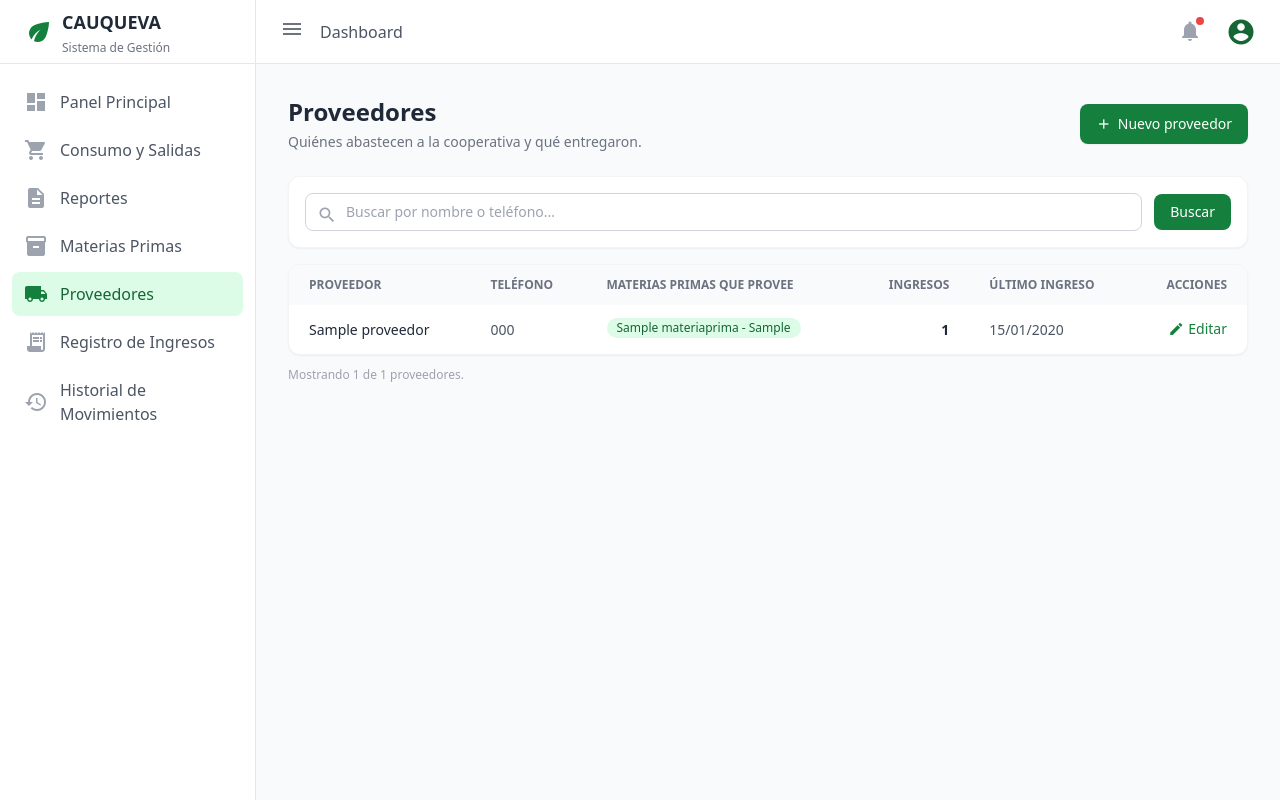
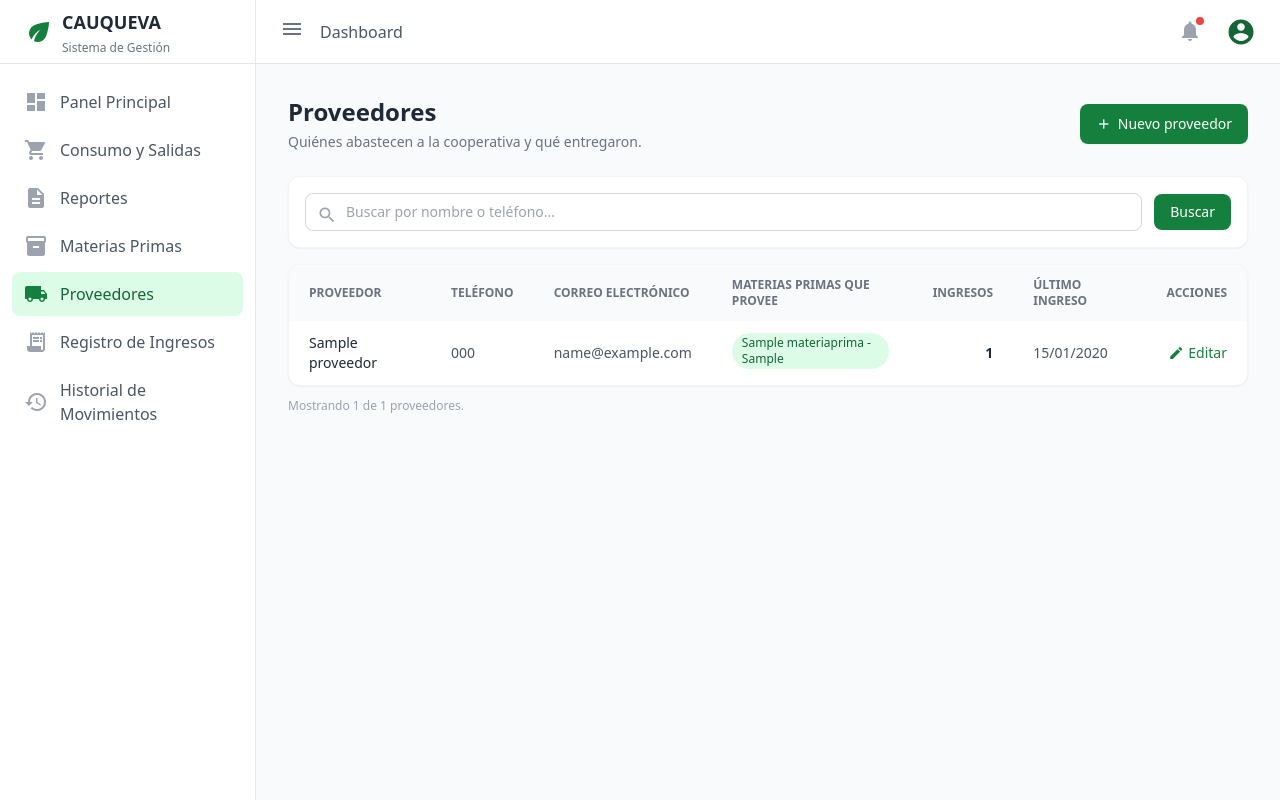
Before and after one commit to lamascristian-wq/Cauqueva, a Django app: page /proveedores/ in a window 1280 px wide. Run offline with Django 4.2, Linux system fonts and the light colour scheme; a user stored in the database is signed in; tables that the repository leaves empty hold one stand-in row (values such as "Sample post"); some libraries are stand-ins or nearby versions.

Commit message:
Agrega correo electronico a listado de proveedores

```diff
--- a/inventario/templates/inventario/proveedores.html
+++ b/inventario/templates/inventario/proveedores.html
@@ -31,6 +31,7 @@
                     <tr>
                         <th class="px-5 py-3 font-semibold">Proveedor</th>
                         <th class="px-5 py-3 font-semibold">Teléfono</th>
+                        <th class="px-5 py-3 font-semibold">Correo electrónico</th>
                         <th class="px-5 py-3 font-semibold">Materias primas que provee</th>
                         <th class="px-5 py-3 font-semibold text-right">Ingresos</th>
                         <th class="px-5 py-3 font-semibold">Último ingreso</th>
@@ -43,6 +44,15 @@
                         <td class="px-5 py-3 font-medium text-gray-800">{{ p.nombre }}</td>
                         <td class="px-5 py-3 text-gray-600">
                             {% if p.telefono %}<a href="tel:{{ p.telefono }}" class="hover:text-green-700">{{ p.telefono }}</a>{% else %}—{% endif %}
+                        </td>
+                        <td class="px-5 py-3 text-gray-600">
+                            {% if p.email %}
+                                <a href="mailto:{{ p.email }}" class="hover:text-green-700">
+                                    {{ p.email }}
+                                </a>
+                            {% else %}
+                                <span class="text-gray-400">Sin correo</span>
+                            {% endif %}
                         </td>
                         <td class="px-5 py-3">
                             {% for nombre in p.materias %}
@@ -63,9 +73,15 @@
                     </tr>
                     {% empty %}
                     <tr>
-                        <td colspan="6" class="px-5 py-12 text-center text-gray-500">
+                        <td colspan="7" class="px-5 py-8 text-center text-gray-500">
                             <span class="material-icons text-4xl text-gray-300">local_shipping</span>
-                            <p class="mt-2">{% if q %}No hay proveedores que coincidan con la búsqueda.{% else %}Todavía no hay proveedores registrados.{% endif %}</p>
+                            <p class="mt-2">
+                                {% if q %}
+                                    No hay proveedores que coincidan con la búsqueda.
+                                {% else %}
+                                    Todavía no hay proveedores registrados.
+                                {% endif %}
+                            </p>
                         </td>
                     </tr>
                     {% endfor %}
```
